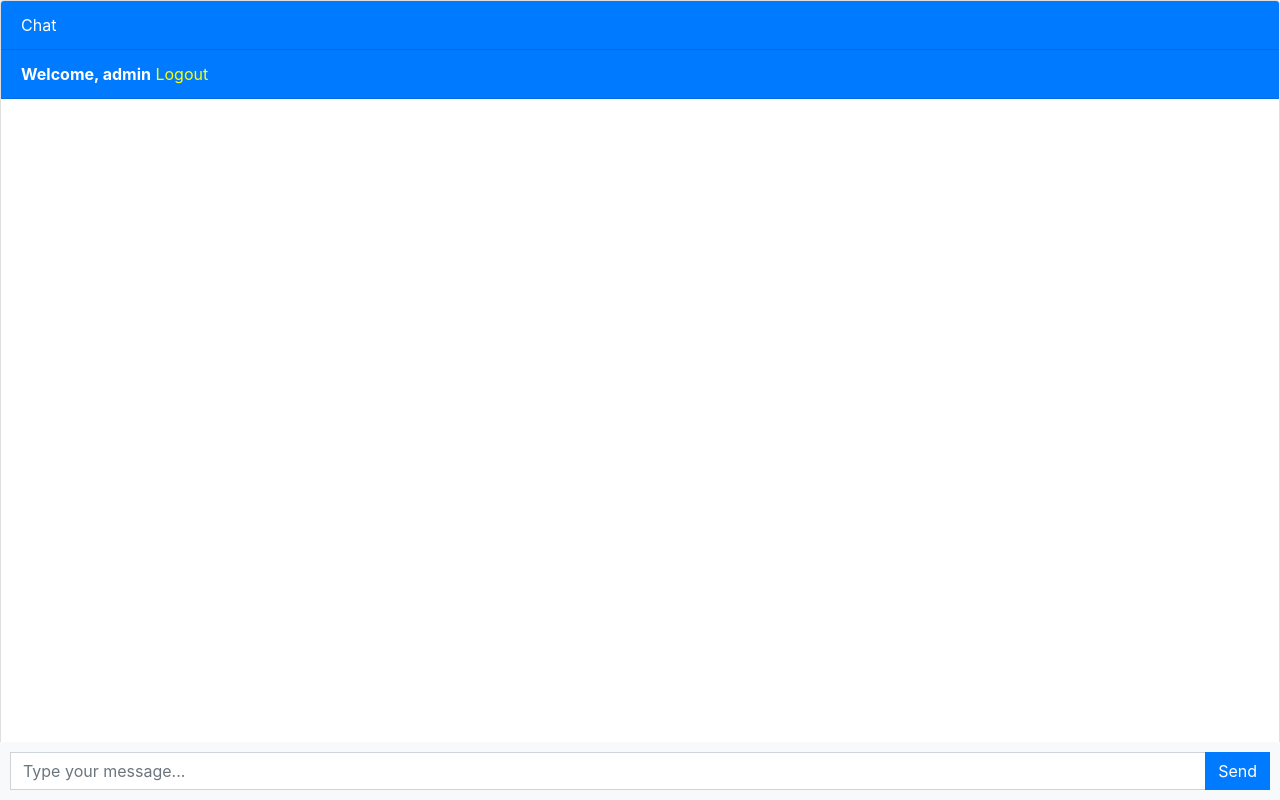
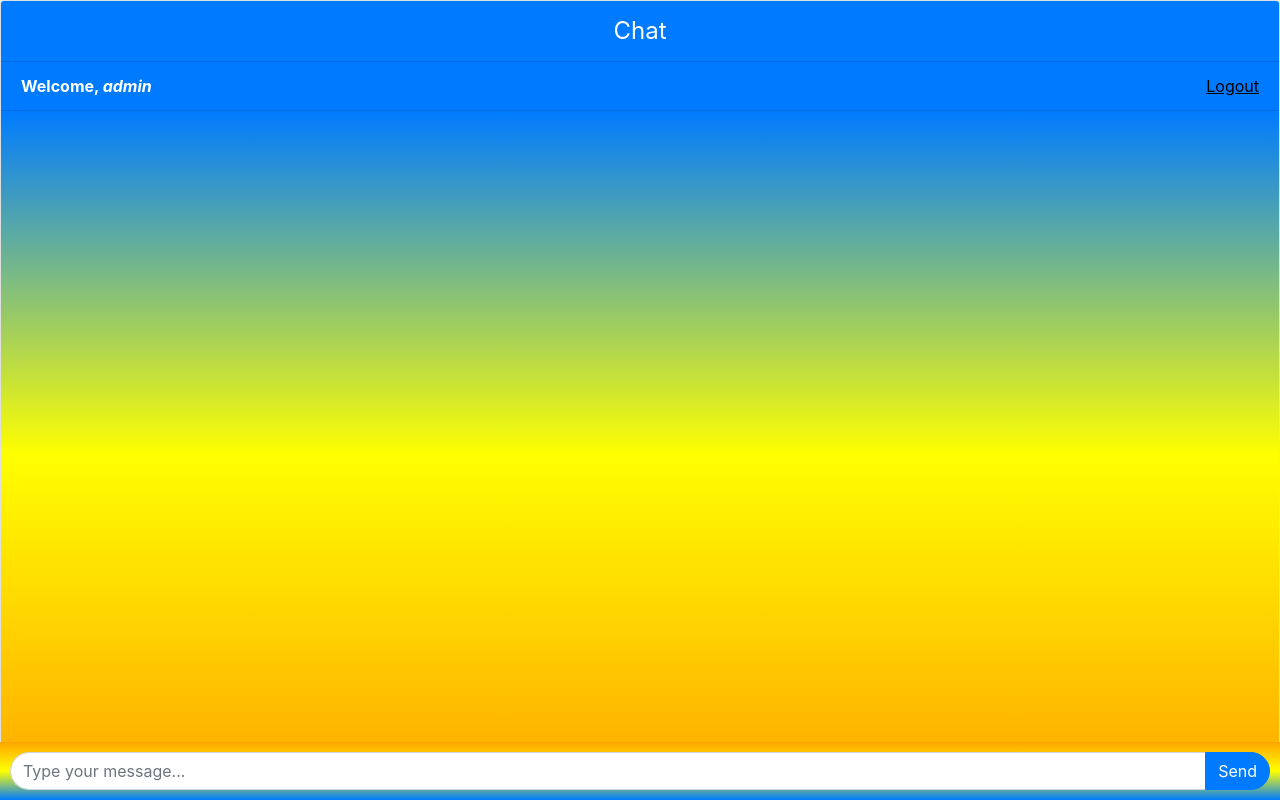
Before and after one commit to juanf1990/chatbot, a Django app: page / in a window 1280 px wide. Run offline with Django 4.2, Linux system fonts and the light colour scheme; a user stored in the database is signed in; data comes from the database, SQL or seed files in the repository; some libraries are stand-ins or nearby versions.

Commit message:
feat: changed styles on chatbot UI

```diff
--- a/templates/chatbot.html
+++ b/templates/chatbot.html
@@ -8,6 +8,8 @@
   .messages-box {
     flex: 1;
     overflow-y: auto;
+    padding-left: 20px;
+    background-image: linear-gradient(#007bff, yellow, orange);
   }
 
   .messages-list {
@@ -17,6 +19,7 @@
   .message {
     margin-bottom: 15px;
     list-style: none;
+    border-radius: 25px;
   }
 
   .message-text {
@@ -27,11 +30,16 @@
   .sent {
     background-color: #dcf8c6;
     align-self: flex-end;
+    marging-left: 20px;
+    text-align: justify;
   }
 
   .received {
     background-color: #f1f0f0;
     align-self: flex-start;
+    padding-left: 5px;
+    margin-left: -10px;
+    text-align: right;
   }
 
   .message-form {
@@ -41,17 +49,40 @@
     left: 0;
     right: 0;
     padding: 10px;
-    background-color: #f8f9fa;
+    {% comment %} background-color: #f8f9fa; {% endcomment %}
+    background-image: linear-gradient(orange, yellow, #007bff);
   }
 
   .message-input {
     flex: 1;
-    border-radius: 0;
+    border-radius: 20px;
     border-right: none;
   }
 
+  .message-content-you {
+    margin-left: 20px;
+    margin-right: 20px;
+    letter-spacing: 1px;
+  }
+
+  .message-content-ai {
+    margin-right: 20px;
+  }
+
+  .message-senderai {
+    color: gray;
+    margin-right: 20px;
+    margin-bottom: 10px;
+  }
+
+  .message-senderyou {
+    color: green;
+    margin-left: 20px;
+    margin-bottom: 10px;
+  }
+
   .btn-send {
-    border-radius: 0;
+    border-radius: 20px;
   }
 
   .chat-container {
@@ -60,15 +91,32 @@
     flex-direction: column;
     width: 100%;
   }
+
+  .gap {
+    display: flex;
+    justify-content: space-between;
+  }
+
+  .logout {
+    text-decoration-line: underline;
+  }
+  .logout:hover {
+    text-decoration-line: none
+  }
 </style>
 {% endblock %} {% block content %}
 <div class="chat-container">
   <div class="card flex-grow-1">
-    <div class="card-header bg-primary text-white">Chat</div>
+    <div
+      class="card-header bg-primary text-white"
+      style="text-align: center; font-size: 24px"
+    >
+      Chat
+    </div>
     {% if user.is_authenticated %}
-    <div class="card-header bg-primary text-white">
-      <b>Welcome, {{user.username}}</b>
-      <a style="color: yellow" href="logout">Logout</a>
+    <div class="card-header bg-primary text-white gap">
+      <b>Welcome, <span style="font-style: italic">{{user.username}}</span></b>
+      <a style="color: black" class="logout" href="logout">Logout</a>
     </div>
     {% else %}
     <div class="card-header bg-primary text-white">
@@ -93,28 +141,29 @@
 
         <li class="message sent">
           <div class="message-text">
-            <div class="message-sender">
+            <div class="message-senderyou">
               <b>You</b>
             </div>
-            <div class="message-content">{{chat.message}}</div>
+            <div class="message-content message-content-you">
+              {{chat.message}}
+            </div>
           </div>
         </li>
 
         <li class="message received">
           <div class="message-text">
-            <div class="message-sender">
+            <div class="message-senderai">
               <b>AI Chatbot</b>
             </div>
-            <div class="message-content">{{chat.response}}</div>
+            <div class="message-content message-content-ai">
+              {{chat.response}}
+            </div>
           </div>
         </li>
 
         {% endif %} {% endfor %}
       </ul>
     </div>
-    <br /><br />
-    <br /><br />
-    <br /><br />
   </div>
   <form class="message-form">
     {%csrf_token%}
```
